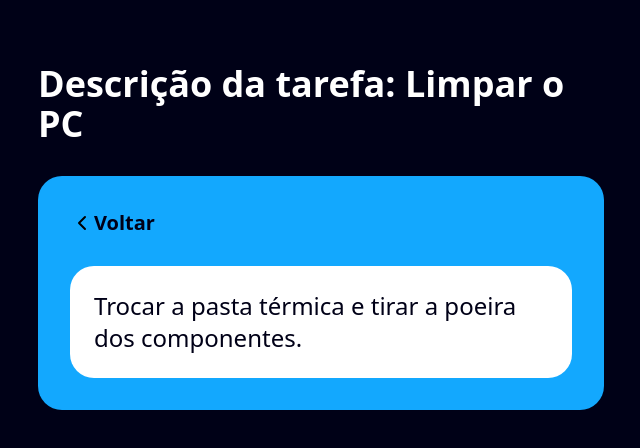
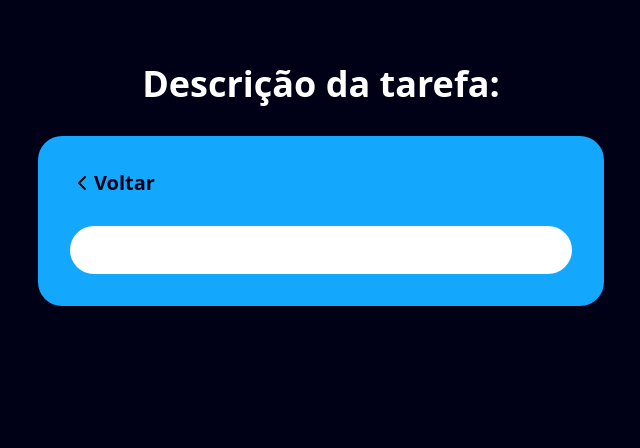
Before and after one commit to jpedroccruz/tasks-frontend, a React (Vite) app: page /tasks/1 in a window 1280 px wide. Shown: the top 448 px of the page, without its empty margins (319-959 px from the left). Built offline with nearby package versions, Linux system fonts and the light colour scheme.

Commit message:
feat: get task details by route params

```diff
--- a/src/pages/TaskDetails.tsx
+++ b/src/pages/TaskDetails.tsx
@@ -1,17 +1,20 @@
 import { ChevronLeft } from "lucide-react"
+import { useSearchParams } from "react-router"
 
 export default function TaskDetails() {
+  const [ searchParams ] = useSearchParams()
+
   return (
     <div className="h-dvh bg-[#000117] flex flex-col items-center py-8 gap-8">
       <div className="h-dvh bg-[#000117] flex flex-col items-center py-8 gap-8 w-96 md:w-[566px]">
-        <h1 className="text-white font-semibold text-4xl">Descrição da tarefa: Limpar o PC</h1>
+        <h1 className="text-white text-center font-semibold text-4xl">Descrição da tarefa: {searchParams.get('title')}</h1>
         <div className="bg-[#13A8FE] w-full rounded-3xl flex flex-col justify-center items-center gap-7 p-8" >
           <a href="/" className="flex place-self-start items-center">
             <ChevronLeft />
             <p className="text-[#000017] font-semibold text-[20px]">Voltar</p>
           </a>
           <div className="bg-white p-6 w-full rounded-3xl">
-            <p className="text-2xl text-[#000017]">Trocar a pasta térmica e tirar a poeira dos componentes.</p>
+            <p className="text-2xl text-[#000017]">{searchParams.get('description')}</p>
           </div>
         </div>
       </div>
```
